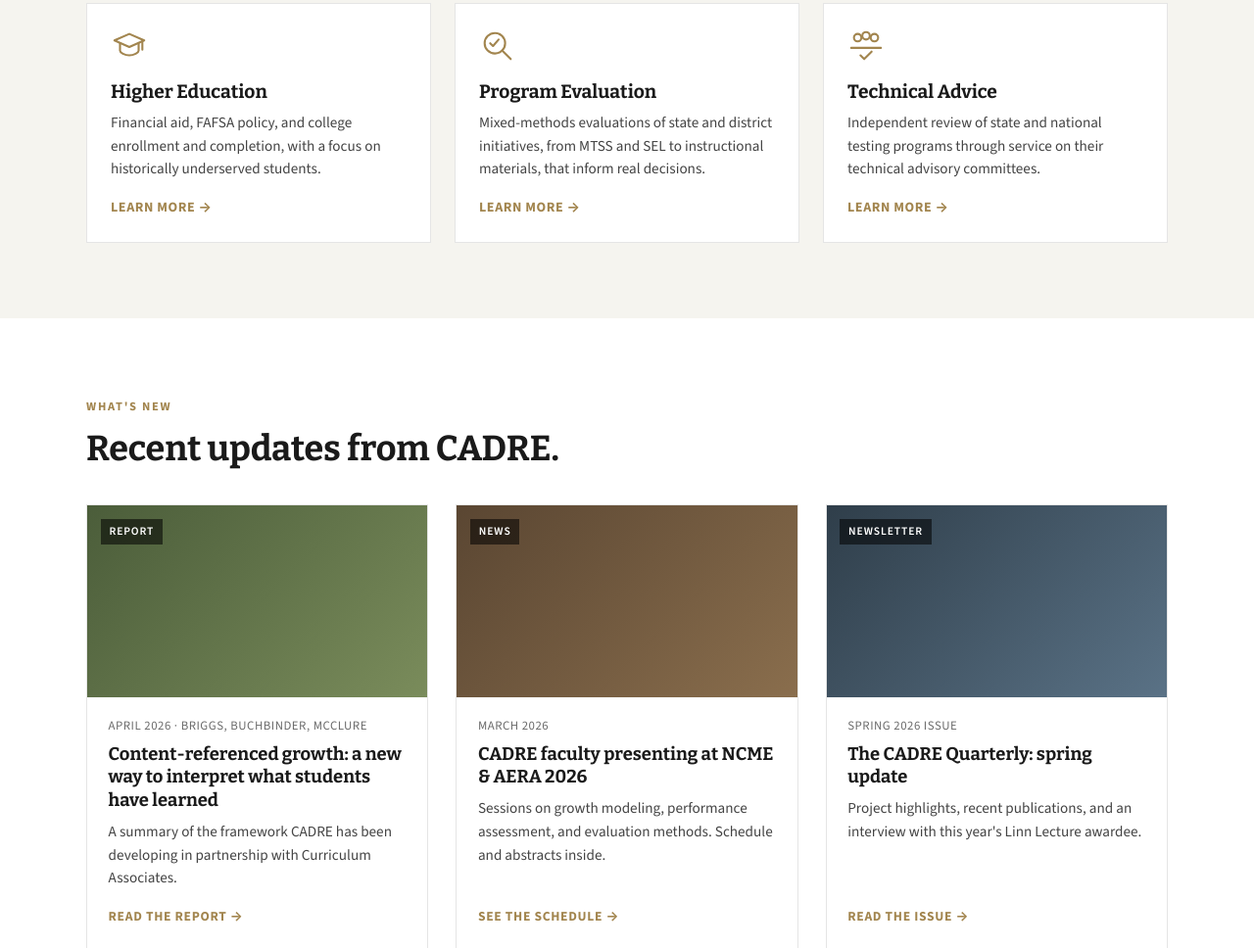
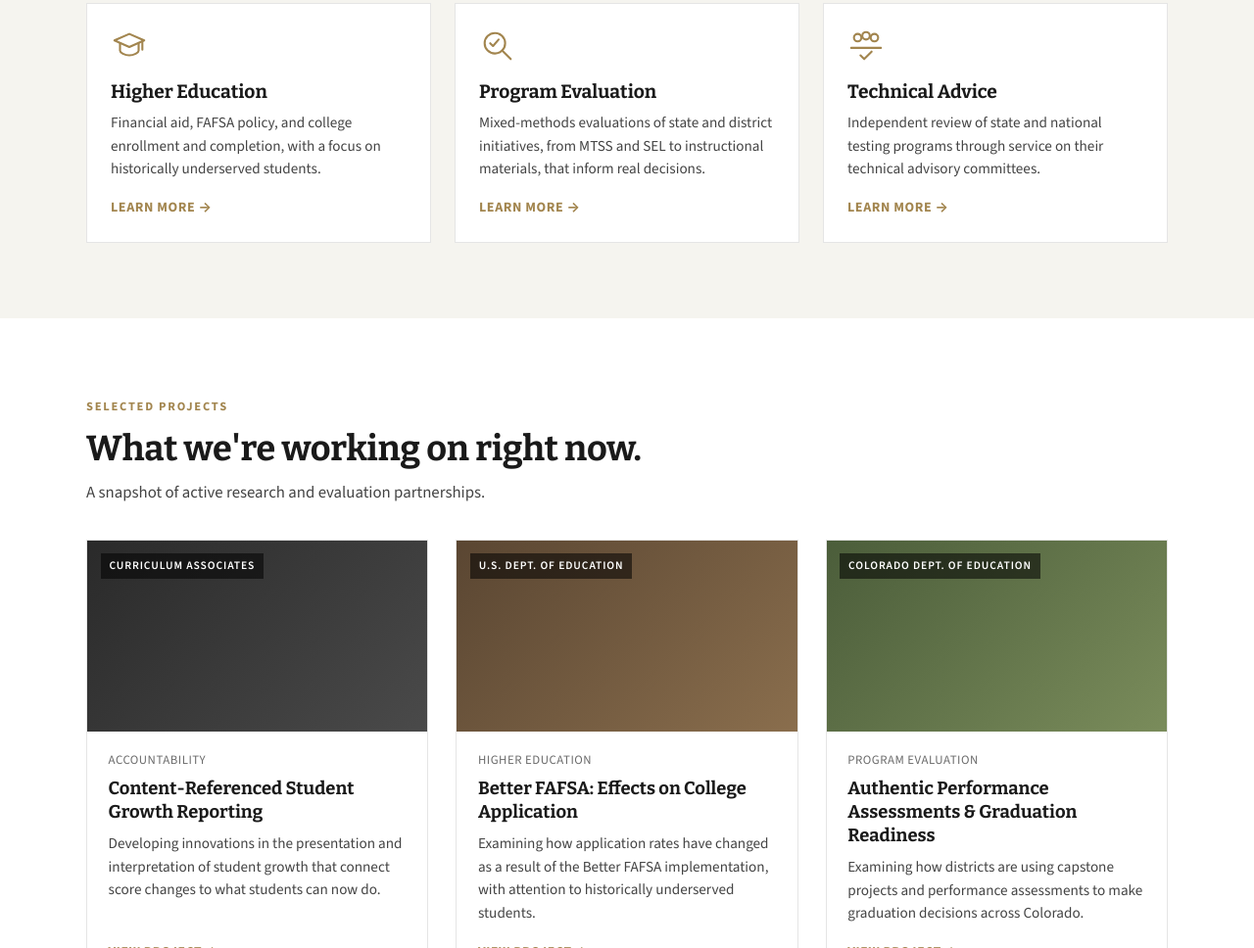
Before and after one commit to CADRE-CU/CADRE-CU.github.io, a plain HTML site: page index.html in a window 1280 px wide. Shown: the part 1832-2800 px from the top of the page at 98% size. Drawn offline with nearby package versions, Linux system fonts and the light colour scheme.

Commit message:
Drop the news section from the homepage; remove News links from nav and footers
Co-Authored-By: Claude Fable 5.1 <noreply@anthropic.com>

```diff
--- a/index.html
+++ b/index.html
@@ -36,7 +36,6 @@
       <a href="#projects">Projects</a>
       <a href="#publications">Publications</a>
       <a href="#team">Team</a>
-      <a href="#news">News</a>
       <a href="#contact">Contact</a>
     </nav>
   </div>
@@ -138,48 +137,7 @@
   </div>
 </section>
 
-<section class="block" id="news">
-  <div class="container">
-    <div class="section-head">
-      <span class="eyebrow">What's new</span>
-      <h2>Recent updates from CADRE.</h2>
-    </div>
-
-    <div class="card-row">
-      <a class="card" href="crg.html">
-        <div class="thumb alt-1"><span class="thumb-label">Report</span></div>
-        <div class="card-body">
-          <div class="card-meta">April 2026 &middot; Briggs, Buchbinder, McClure</div>
-          <h3>Content-referenced growth: a new way to interpret what students have learned</h3>
-          <p>A summary of the framework CADRE has been developing in partnership with Curriculum Associates.</p>
-          <span class="card-cta">Read the report</span>
-        </div>
-      </a>
-
-      <a class="card" href="#">
-        <div class="thumb alt-2"><span class="thumb-label">News</span></div>
-        <div class="card-body">
-          <div class="card-meta">March 2026</div>
-          <h3>CADRE faculty presenting at NCME &amp; AERA 2026</h3>
-          <p>Sessions on growth modeling, performance assessment, and evaluation methods. Schedule and abstracts inside.</p>
-          <span class="card-cta">See the schedule</span>
-        </div>
-      </a>
-
-      <a class="card" href="#">
-        <div class="thumb alt-3"><span class="thumb-label">Newsletter</span></div>
-        <div class="card-body">
-          <div class="card-meta">Spring 2026 issue</div>
-          <h3>The CADRE Quarterly: spring update</h3>
-          <p>Project highlights, recent publications, and an interview with this year's Linn Lecture awardee.</p>
-          <span class="card-cta">Read the issue</span>
-        </div>
-      </a>
-    </div>
-  </div>
-</section>
-
-<section class="block block-soft" id="projects">
+<section class="block" id="projects">
   <div class="container">
     <div class="section-head">
       <span class="eyebrow">Selected projects</span>
@@ -225,7 +183,7 @@
   </div>
 </section>
 
-<section class="block" id="team">
+<section class="block block-soft" id="team">
   <div class="container">
     <div class="section-head">
       <span class="eyebrow">Our team</span>
```
Also changed, not shown: accountability.html (+0 -2 lines), classroom-assessment.html (+0 -2 lines), crg.html (+0 -2 lines), educational-measurement.html (+0 -2 lines), higher-education.html (+0 -2 lines), program-evaluation.html (+0 -2 lines), technical-advice.html (+0 -2 lines).
